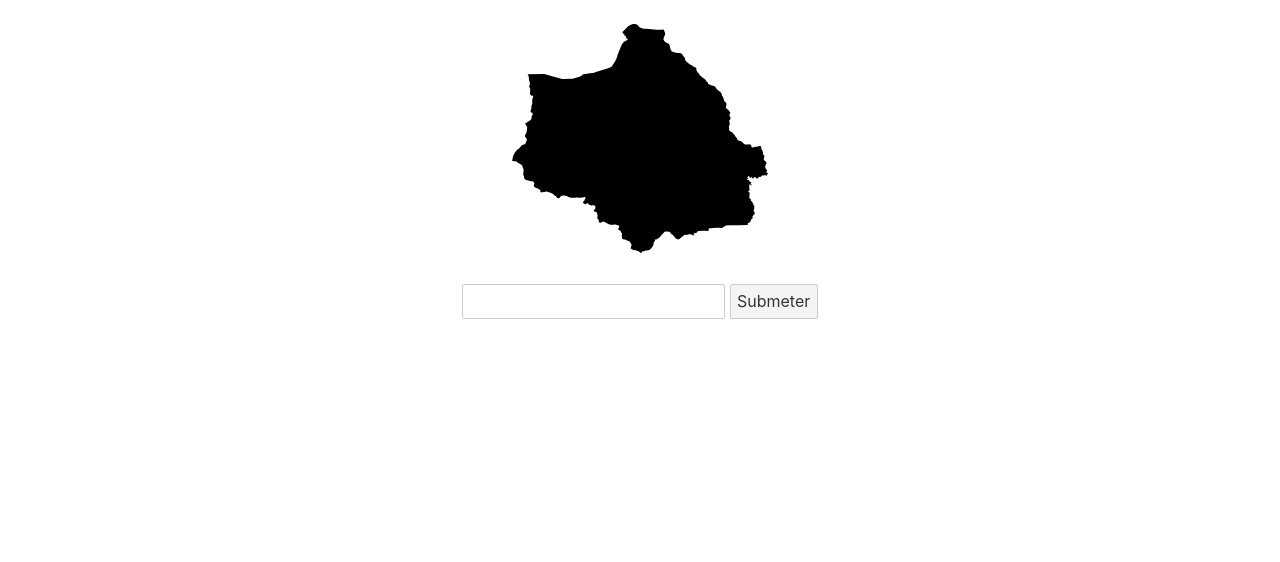
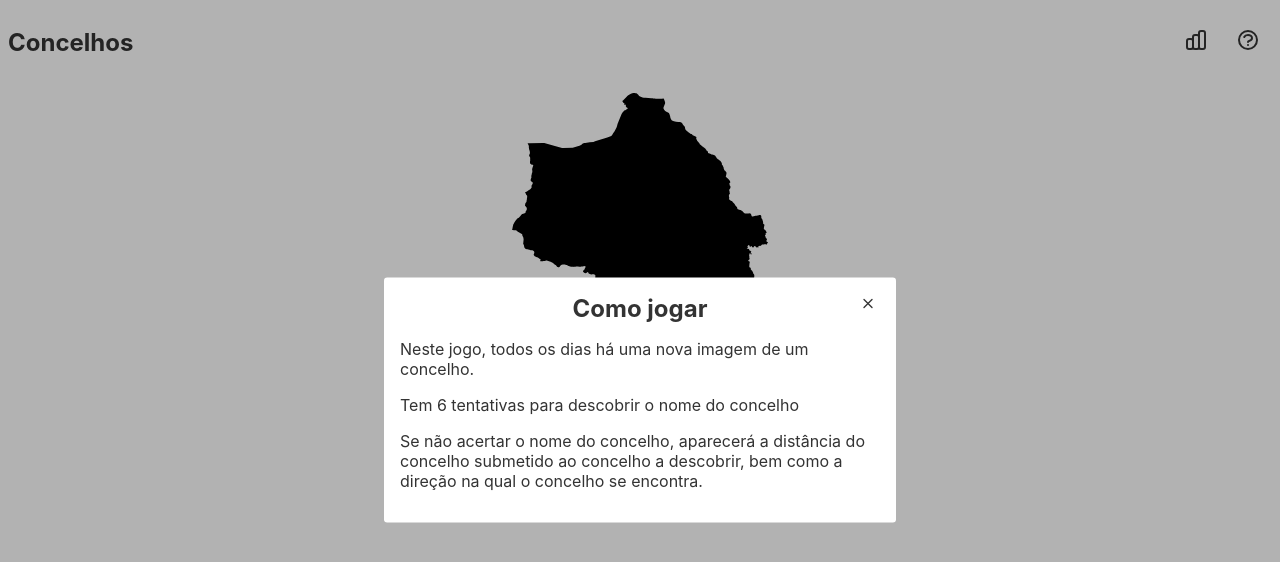
Before and after one commit to pedronave/concelhos, a Svelte app: page / in a window 1280 px wide. Shown: the top 562 px of the page. Built offline with nearby package versions, Linux system fonts and the light colour scheme.

Commit message:
Added modal instructions

```diff
--- a/src/App.svelte
+++ b/src/App.svelte
@@ -1,69 +1,69 @@
 <script>
-	import { guesses, concelhos, targetConcelho, canGuess, timeToNext } from "./stores.js";
-	import Guess from './Guess.svelte';
+
 	import FinishModal from './FinishModal.svelte';
-	let notFound = false;
-	let currentGuess = '';
+	import HelpModal from './HelpModal.svelte';
+	import PlayArea from './PlayArea.svelte';
 
-	const submitGuess = (event) => {
-		event.preventDefault();
-		const guess = concelhos.find(concelho => concelho.concelho.toLowerCase().localeCompare(currentGuess.toLowerCase(), 'pt', {sensitivity: 'base'}) === 0);
-
-		if (guess) {
-			guesses.addGuess(guess);
-		} else {
-			console.log('Municipio nao encontrado');
-			notFound = true;
-		}
-		currentGuess = '';
-	}
+	const firstTime = localStorage.getItem('firstTime') === null;
+	localStorage.setItem('firstTime', 'false');
+	let showStatsModal = false;
+	let showHelpModal = firstTime;
 </script>
 
+{#if showHelpModal}
+	<HelpModal on:close={() => showHelpModal = false}/>
+{/if}
 
-{#if !$canGuess}
-		<FinishModal />
-	{/if}
+{#if showStatsModal}
+	<FinishModal on:close={() => showStatsModal = false}/>
+{/if}
+
+<nav class="navbar">
+	<h1>Concelhos</h1>
+	<div class="actions">
+		<button on:click={() => showStatsModal = true}>
+			<svg xmlns="http://www.w3.org/2000/svg" height="24" width="24" fill="none" viewBox="0 0 24 24" stroke="currentColor" stroke-width="2">
+				<path stroke-linecap="round" stroke-linejoin="round" d="M9 19v-6a2 2 0 00-2-2H5a2 2 0 00-2 2v6a2 2 0 002 2h2a2 2 0 002-2zm0 0V9a2 2 0 012-2h2a2 2 0 012 2v10m-6 0a2 2 0 002 2h2a2 2 0 002-2m0 0V5a2 2 0 012-2h2a2 2 0 012 2v14a2 2 0 01-2 2h-2a2 2 0 01-2-2z" />
+			  </svg>
+		</button>
+		<button on:click={() => showHelpModal = true}>
+			<svg xmlns="http://www.w3.org/2000/svg" height="24" width="24" class="h-6 w-6" fill="none" viewBox="0 0 24 24" stroke="currentColor" stroke-width="2">
+				<path stroke-linecap="round" stroke-linejoin="round" d="M8.228 9c.549-1.165 2.03-2 3.772-2 2.21 0 4 1.343 4 3 0 1.4-1.278 2.575-3.006 2.907-.542.104-.994.54-.994 1.093m0 3h.01M21 12a9 9 0 11-18 0 9 9 0 0118 0z" />
+			  </svg>
+		</button>
+	</div>
+</nav>
 
 <main>
-
-	<img src={'svg/' + $targetConcelho.id + '.svg'} alt="Imagem do município" />
-
-	<div class="guesses">
-		{#each $guesses as guess}
-			<Guess guess={guess}></Guess>
-		{/each}
-	</div>
-	<form id="guess-form" on:submit={submitGuess}>
-		<input type="text" id="guess-input" on:input={() => notFound = false} bind:value={currentGuess} disabled={!$canGuess}>
-		<button type="submit" disabled={!$canGuess}>Submeter</button>
-	</form>
-	{#if notFound}
-		<div class="not-found">
-			Município não encontrado
-		</div>
-	{/if}
-
-
+	<PlayArea on:gameOver={() => showStatsModal = true}/>
 </main>
 
 <style>
+	.navbar {
+		width: 100%;
+		display: flex;
+		justify-content: space-between;
+		align-items: center;
+	}
+
+	.navbar button {
+		background: none;
+		border: none;
+		outline: none;
+		cursor: pointer;
+		padding: 0;
+		margin: 0;
+		width: 40px;
+		height: 40px;
+		margin: 0 0.25rem;
+	}
+
 	main {
 		text-align: center;
 		padding: 1em;
 		max-width: 240px;
 		margin: 0 auto;
 	}
-
-	.guesses {
-		display: flex;
-		flex-direction: column;
-		align-items: center;
-	}
-
-	.not-found {
-		color: red;
-	}
-
 	@media (min-width: 640px) {
 		main {
 			max-width: none;
--- a/src/FinishModal.svelte
+++ b/src/FinishModal.svelte
@@ -1,8 +1,40 @@
 <script>
 	import { stats, timeToNext } from "./stores.js";
+    import { clickOutside } from "./click_outside.js";
+    import { createEventDispatcher } from 'svelte';
+    import Modal from './Modal.svelte';
+
+	const dispatch = createEventDispatcher();
 </script>
 
-<div class="modal">
+<Modal on:close>
+    <div class="modal__content">
+        <div class="modal__section">
+            <h2 class="modal__section--title">Estatísticas</h2>
+            <div class="statistics-container">
+                <div class="statistic">
+                    <div>{$stats.played}</div>
+                    <div>Jogados</div>
+                </div>
+                <div class="statistic">
+                    <div>{$stats.played !== 0 ? Math.round($stats.wins / $stats.played * 100) : 0}</div>
+                    <div>% Certos</div>
+                </div>
+            </div>
+
+        </div>
+    </div>
+
+    <p>Próximo concelho está disponível em <b>{("0" + $timeToNext.getHours()).slice(-2)}h{("0" + $timeToNext.getMinutes()).slice(-2)}m{("0" + $timeToNext.getSeconds()).slice(-2)}s</b></p>
+</Modal>
+<!-- <div class="modal" use:clickOutside on:outclick={() => dispatch('close')}>
+    <div class="modal__actions">
+        <button on:click={() => dispatch('close')}>
+            <svg xmlns="http://www.w3.org/2000/svg" height="16" width="16" fill="none" viewBox="0 0 24 24" stroke="currentColor" stroke-width="2">
+                <path stroke-linecap="round" stroke-linejoin="round" d="M6 18L18 6M6 6l12 12" />
+              </svg>
+        </button>
+    </div>
     <div class="modal__content">
         <div class="modal__section">
             <h2 class="modal__section--title">Estatísticas</h2>
@@ -21,7 +53,7 @@
     </div>
 
     <p>Próximo concelho está disponível em <b>{("0" + $timeToNext.getHours()).slice(-2)}h{("0" + $timeToNext.getMinutes()).slice(-2)}m{("0" + $timeToNext.getSeconds()).slice(-2)}s</b></p>
-</div>
+</div> -->
 
 <style>
     .modal {
@@ -29,6 +61,26 @@
         padding: 2rem 2.5rem;
         border-radius: 8px;
         filter: drop-shadow(0 20px 13px rgb(0 0 0 / 0.03)) drop-shadow(0 8px 5px rgb(0 0 0 / 0.08));
+    }
+
+    .modal__actions {
+        top: 0.5rem;
+        right: 0.5rem;
+        position: absolute;
+        width: 100%;
+        display: flex;
+        justify-content: flex-end;
+    }
+
+    .modal__actions button {
+        background-color: transparent;
+        border: none;
+        outline: none;
+        cursor: pointer;
+        width: 40px;
+        height: 40px;
+        margin: 0;
+        padding: 0;
     }
 
     .modal__section--title {
--- /dev/null
+++ b/src/HelpModal.svelte
@@ -0,0 +1,23 @@
+<script>
+    import Modal from './Modal.svelte';
+</script>
+
+<Modal on:close>
+    <div class="modal__content">
+        <div class="modal__section">
+            <h2 class="modal__section--title">Como jogar</h2>
+            <p>Neste jogo, todos os dias há uma nova imagem de um concelho.</p>
+            <p>Tem 6 tentativas para descobrir o nome do concelho</p>
+            <p>Se não acertar o nome do concelho, aparecerá a distância do concelho submetido ao concelho a descobrir, bem como a direção na qual o concelho se encontra.</p>
+        </div>
+    </div>
+</Modal>
+
+
+<style>
+    .modal__section--title {
+        text-align: center;
+        margin: 0;
+        margin-bottom: 1rem;
+    }
+</style>
--- /dev/null
+++ b/src/Modal.svelte
@@ -0,0 +1,148 @@
+<!-- <script>
+    import { clickOutside } from "./click_outside.js";
+    import { createEventDispatcher } from 'svelte';
+
+	const dispatch = createEventDispatcher();
+</script>
+
+<div class="modal" use:clickOutside on:outclick={() => dispatch('close')}>
+    <div class="modal__actions">
+        <button on:click={() => dispatch('close')}>
+            <svg xmlns="http://www.w3.org/2000/svg" height="16" width="16" fill="none" viewBox="0 0 24 24" stroke="currentColor" stroke-width="2">
+                <path stroke-linecap="round" stroke-linejoin="round" d="M6 18L18 6M6 6l12 12" />
+              </svg>
+        </button>
+    </div>
+    <slot></slot>
+</div> -->
+
+
+<script>
+	import { createEventDispatcher, onDestroy } from 'svelte';
+    import { clickOutside } from "./click_outside.js";
+
+	const dispatch = createEventDispatcher();
+	const close = () => dispatch('close');
+
+	let modal;
+
+	const handle_keydown = e => {
+		if (e.key === 'Escape') {
+			close();
+			return;
+		}
+
+		if (e.key === 'Tab') {
+			// trap focus
+			const nodes = modal.querySelectorAll('*');
+			const tabbable = Array.from(nodes).filter(n => n.tabIndex >= 0);
+
+			let index = tabbable.indexOf(document.activeElement);
+			if (index === -1 && e.shiftKey) index = 0;
+
+			index += tabbable.length + (e.shiftKey ? -1 : 1);
+			index %= tabbable.length;
+
+			tabbable[index].focus();
+			e.preventDefault();
+		}
+	};
+
+	const previously_focused = typeof document !== 'undefined' && document.activeElement;
+
+	if (previously_focused) {
+		onDestroy(() => {
+			previously_focused.focus();
+		});
+	}
+</script>
+
+<svelte:window on:keydown={handle_keydown}/>
+
+<div class="modal-background" on:click={close}></div>
+
+<div class="modal" role="dialog" aria-modal="true" bind:this={modal}>
+    <div class="modal__actions">
+        <button autofocus on:click={() => dispatch('close')}>
+            <svg xmlns="http://www.w3.org/2000/svg" height="16" width="16" fill="none" viewBox="0 0 24 24" stroke="currentColor" stroke-width="2">
+                <path stroke-linecap="round" stroke-linejoin="round" d="M6 18L18 6M6 6l12 12" />
+              </svg>
+        </button>
+    </div>
+	<slot></slot>
+
+</div>
+
+<style>
+	.modal-background {
+		position: fixed;
+		top: 0;
+		left: 0;
+		width: 100%;
+		height: 100%;
+		background: rgba(0,0,0,0.3);
+	}
+
+	.modal {
+		position: absolute;
+		left: 50%;
+		top: 50%;
+		width: calc(100vw - 4em);
+		max-width: 32em;
+		max-height: calc(100vh - 4em);
+		overflow: auto;
+		transform: translate(-50%,-50%);
+		padding: 1em;
+		border-radius: 0.2em;
+		background: white;
+	}
+
+    .modal__actions {
+        top: 0.5rem;
+        right: 0.5rem;
+        position: absolute;
+        width: 100%;
+        display: flex;
+        justify-content: flex-end;
+    }
+
+    .modal__actions button {
+        background-color: transparent;
+        border: none;
+        outline: none;
+        cursor: pointer;
+        width: 40px;
+        height: 40px;
+        margin: 0;
+        padding: 0;
+    }
+</style>
+
+<!-- <style>
+    .modal {
+        background-color: rgb(233, 233, 233);
+        padding: 2rem 2.5rem;
+        border-radius: 8px;
+        filter: drop-shadow(0 20px 13px rgb(0 0 0 / 0.03)) drop-shadow(0 8px 5px rgb(0 0 0 / 0.08));
+    }
+
+    .modal__actions {
+        top: 0.5rem;
+        right: 0.5rem;
+        position: absolute;
+        width: 100%;
+        display: flex;
+        justify-content: flex-end;
+    }
+
+    .modal__actions button {
+        background-color: transparent;
+        border: none;
+        outline: none;
+        cursor: pointer;
+        width: 40px;
+        height: 40px;
+        margin: 0;
+        padding: 0;
+    }
+</style> -->
--- /dev/null
+++ b/src/PlayArea.svelte
@@ -0,0 +1,60 @@
+<script>
+	import { guesses, concelhos, targetConcelho, canGuess } from "./stores.js";
+	import { createEventDispatcher } from 'svelte';
+	import Guess from './Guess.svelte';
+
+	let notFound = false;
+	let currentGuess = '';
+
+	const dispatch = createEventDispatcher();
+
+	const submitGuess = (event) => {
+		event.preventDefault();
+		const cleanedUpValue = currentGuess.toLowerCase().trim().replace(/\s+/g, ' ');
+		const guess = concelhos.find(concelho => concelho.concelho.toLowerCase().localeCompare(cleanedUpValue, 'pt', {sensitivity: 'base'}) === 0);
+
+		if (guess) {
+			guesses.addGuess(guess);
+			currentGuess = '';
+			canGuess.subscribe(canGuess => {
+				if (!canGuess) {
+					dispatch('gameOver', {});
+				}
+			});
+		} else {
+			notFound = true;
+		}
+	}
+</script>
+
+
+<div class="play-area">
+    <img src={'svg/' + $targetConcelho.id + '.svg'} alt="Imagem do município" />
+
+	<div class="guesses">
+		{#each $guesses as guess}
+			<Guess guess={guess}></Guess>
+		{/each}
+	</div>
+	<form id="guess-form" on:submit={submitGuess}>
+		<input type="text" id="guess-input" on:input={() => notFound = false} bind:value={currentGuess} disabled={!$canGuess}>
+		<button type="submit" disabled={!$canGuess}>Submeter</button>
+	</form>
+	{#if notFound}
+		<div class="not-found">
+			Município não encontrado
+		</div>
+	{/if}
+</div>
+
+<style>
+	.guesses {
+		display: flex;
+		flex-direction: column;
+		align-items: center;
+	}
+
+	.not-found {
+		color: red;
+	}
+</style>
--- /dev/null
+++ b/src/click_outside.js
@@ -0,0 +1,15 @@
+export function clickOutside(node) {
+	const handleClick = (event) => {
+		if (!node.contains(event.target)) {
+			node.dispatchEvent(new CustomEvent("outclick"));
+		}
+	};
+
+	document.addEventListener("click", handleClick, true);
+
+	return {
+		destroy() {
+			document.removeEventListener("click", handleClick, true);
+		}
+	};
+}
```
